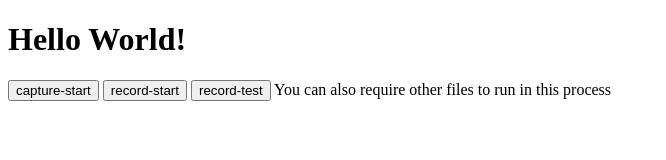
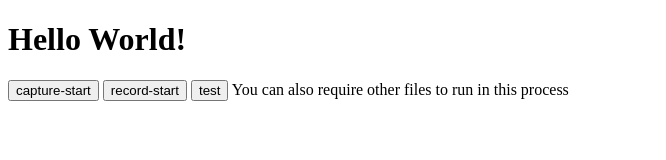
Before and after one commit to GaoYuancheng/electronApp, an Electron app: page asserts/index.html in a window 800 px wide. Shown: the whole page, without its empty margins (0-666 px from the left). Drawn offline with Linux system fonts and the light colour scheme.

Commit message:
chore: 完善注释

```diff
--- a/asserts/index.html
+++ b/asserts/index.html
@@ -19,7 +19,7 @@
     <button id="capture-start">capture-start</button>
     <button id="record-start">record-start</button>
 
-    <button id="test">record-test</button>
+    <button id="test">test</button>
     You can also require other files to run in this process
     <!-- <script src="../renderer-process/index.js"></script> -->
     <!-- <script src="../renderer-process/record.js"></script> -->
--- a/renderer-process/canvas.js
+++ b/renderer-process/canvas.js
@@ -81,7 +81,7 @@ const initCanvas = (canvas, sizeInfo, tools, setxywh) => {
       const { offsetX, offsetY } = e;
 
       if (mouseHasDownInRect) {
-        // 里面不可以直接改变x，y 的值
+        // 拖拽选框 里面不可以直接改变x，y 的值
         moveEndX = x + offsetX - mouseDownX;
         moveEndY = y + offsetY - mouseDownY;
         drawRect(moveEndX, moveEndY, w, h);
@@ -99,7 +99,7 @@ const initCanvas = (canvas, sizeInfo, tools, setxywh) => {
   };
 
   const onMouseup = () => {
-    // 如果是在矩形中
+    // 如果是在矩形中 刚刚拖拽完
     if (mouseHasDownInRect) {
       x = moveEndX;
       y = moveEndY;
```
